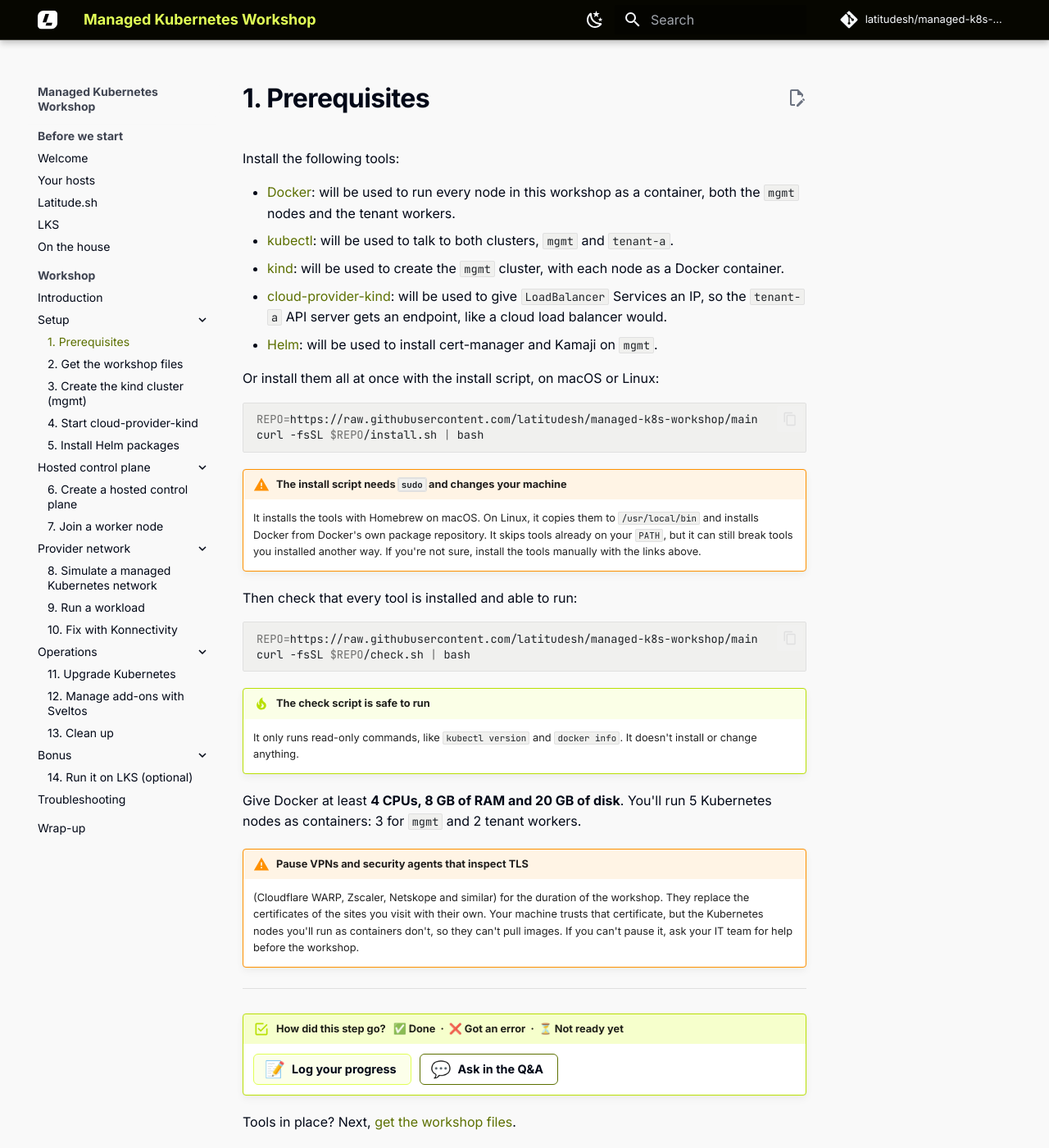
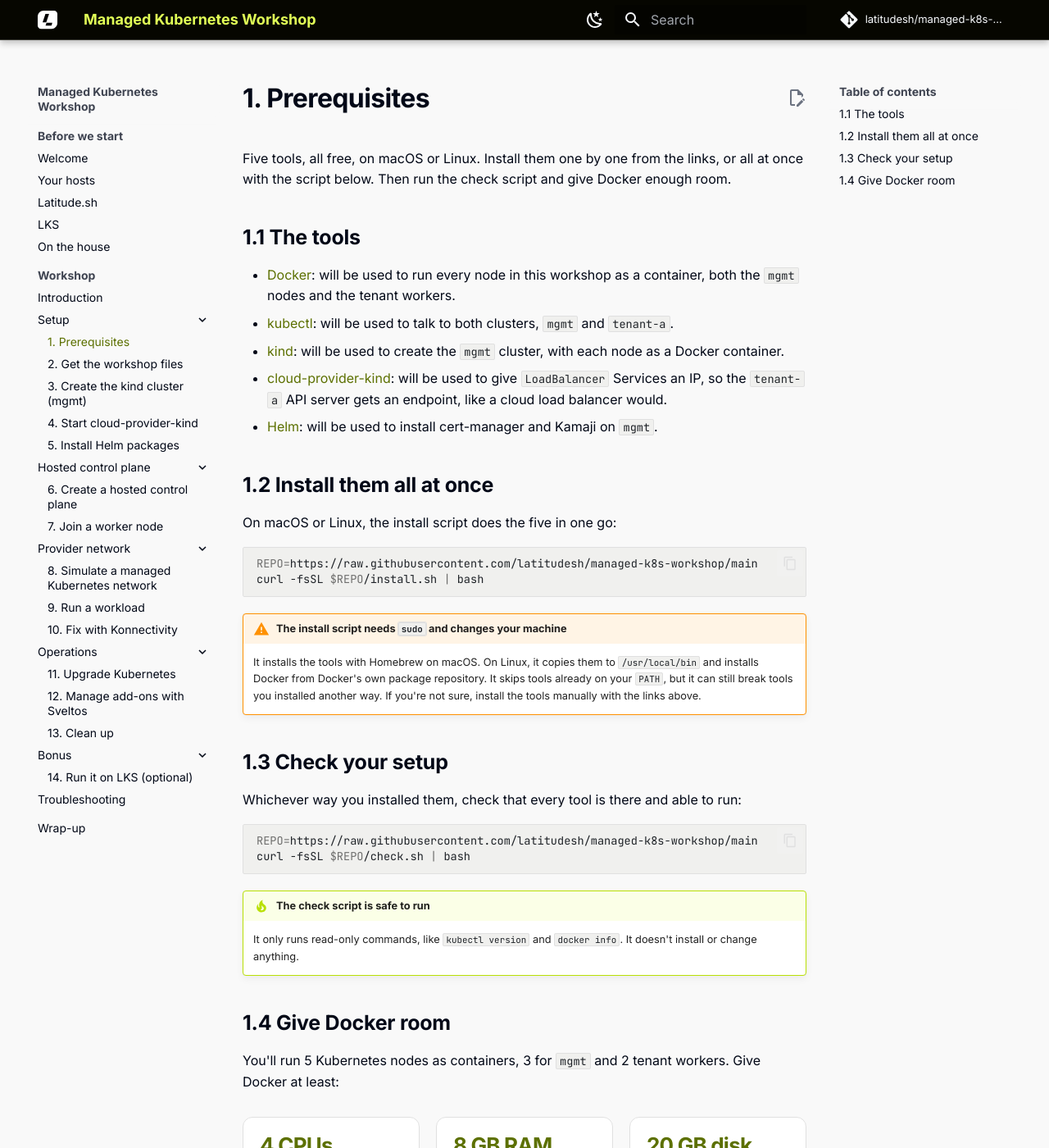
Before and after one commit to latitudesh/managed-k8s-workshop, an MkDocs documentation site: the page built from docs/01-prerequisites.md, in a window 1280 px wide and 1400 px high. Shown: the whole window at 82% size. Built offline with MkDocs 1.6.1 and Material for MkDocs 9.7.7, drawn with Linux system fonts in a browser that asks for light colours; comment, search, counter and statistics services are not loaded; some of the changed text lies outside the part shown.

Commit message:
Lay out the prerequisites in numbered sections
The page now has the same shape as the other steps: 1.1 the tools, 1.2
the install script, 1.3 the check script, 1.4 the Docker resources. The
tools stay a plain list with links. The minimum resources become three
tiles, each with a line on why, and the VPN warning closes the section.

````diff
--- a/docs/01-prerequisites.md
+++ b/docs/01-prerequisites.md
@@ -1,6 +1,8 @@
 # 1. Prerequisites
 
-Install the following tools:
+Five tools, all free, on macOS or Linux. Install them one by one from the links, or all at once with the script below. Then run the check script and give Docker enough room.
+
+## 1.1 The tools
 
 - [Docker](https://docs.docker.com/get-started/get-docker/): will be used to run every node in this workshop as a container, both the `mgmt` nodes and the tenant workers.
 - [kubectl](https://kubernetes.io/docs/tasks/tools/): will be used to talk to both clusters, `mgmt` and `tenant-a`.
@@ -8,7 +10,9 @@ Install the following tools:
 - [cloud-provider-kind](https://github.com/kubernetes-sigs/cloud-provider-kind): will be used to give `LoadBalancer` Services an IP, so the `tenant-a` API server gets an endpoint, like a cloud load balancer would.
 - [Helm](https://helm.sh/docs/intro/install/): will be used to install cert-manager and Kamaji on `mgmt`.
 
-Or install them all at once with the install script, on macOS or Linux:
+## 1.2 Install them all at once
+
+On macOS or Linux, the install script does the five in one go:
 ```sh
 REPO=https://raw.githubusercontent.com/latitudesh/managed-k8s-workshop/main
 curl -fsSL $REPO/install.sh | bash
@@ -17,7 +21,9 @@ curl -fsSL $REPO/install.sh | bash
 !!! warning "The install script needs `sudo` and changes your machine"
     It installs the tools with Homebrew on macOS. On Linux, it copies them to `/usr/local/bin` and installs Docker from Docker's own package repository. It skips tools already on your `PATH`, but it can still break tools you installed another way. If you're not sure, install the tools manually with the links above.
 
-Then check that every tool is installed and able to run:
+## 1.3 Check your setup
+
+Whichever way you installed them, check that every tool is there and able to run:
 ```sh
 REPO=https://raw.githubusercontent.com/latitudesh/managed-k8s-workshop/main
 curl -fsSL $REPO/check.sh | bash
@@ -26,7 +32,24 @@ curl -fsSL $REPO/check.sh | bash
 !!! tip "The check script is safe to run"
     It only runs read-only commands, like `kubectl version` and `docker info`. It doesn't install or change anything.
 
-Give Docker at least **4 CPUs, 8 GB of RAM and 20 GB of disk**. You'll run 5 Kubernetes nodes as containers: 3 for `mgmt` and 2 tenant workers.
+## 1.4 Give Docker room
+
+You'll run 5 Kubernetes nodes as containers, 3 for `mgmt` and 2 tenant workers. Give Docker at least:
+
+<div class="lat-stats lat-stats--three">
+  <div class="lat-stat">
+    <p class="lat-stat__big">4 CPUs</p>
+    <p class="lat-stat__text">Five nodes, each with its own kubelet and container runtime.</p>
+  </div>
+  <div class="lat-stat">
+    <p class="lat-stat__big">8 GB RAM</p>
+    <p class="lat-stat__text">Three control planes' worth of Pods on <code>mgmt</code>, plus the workloads.</p>
+  </div>
+  <div class="lat-stat">
+    <p class="lat-stat__big">20 GB disk</p>
+    <p class="lat-stat__text">Node images, the images every node pulls, and etcd.</p>
+  </div>
+</div>
 
 !!! warning "Pause VPNs and security agents that inspect TLS"
     (Cloudflare WARP, Zscaler, Netskope and similar) for the duration of the workshop. They replace the certificates of the sites you visit with their own. Your machine trusts that certificate, but the Kubernetes nodes you'll run as containers don't, so they can't pull images. If you can't pause it, ask your IT team for help before the workshop.
--- a/docs/stylesheets/extra.css
+++ b/docs/stylesheets/extra.css
@@ -564,6 +564,15 @@
 .md-typeset .lat-stat__text {
   font-size: 0.7rem;
   color: var(--md-default-fg-color--light);
+}
+
+.md-typeset .lat-stats--three {
+  grid-template-columns: repeat(3, minmax(0, 1fr));
+}
+@media (max-width: 44rem) {
+  .md-typeset .lat-stats--three {
+    grid-template-columns: 1fr;
+  }
 }
 
 /* Product and feature cards: chrome icon, name, one-liner. Links on the
````
